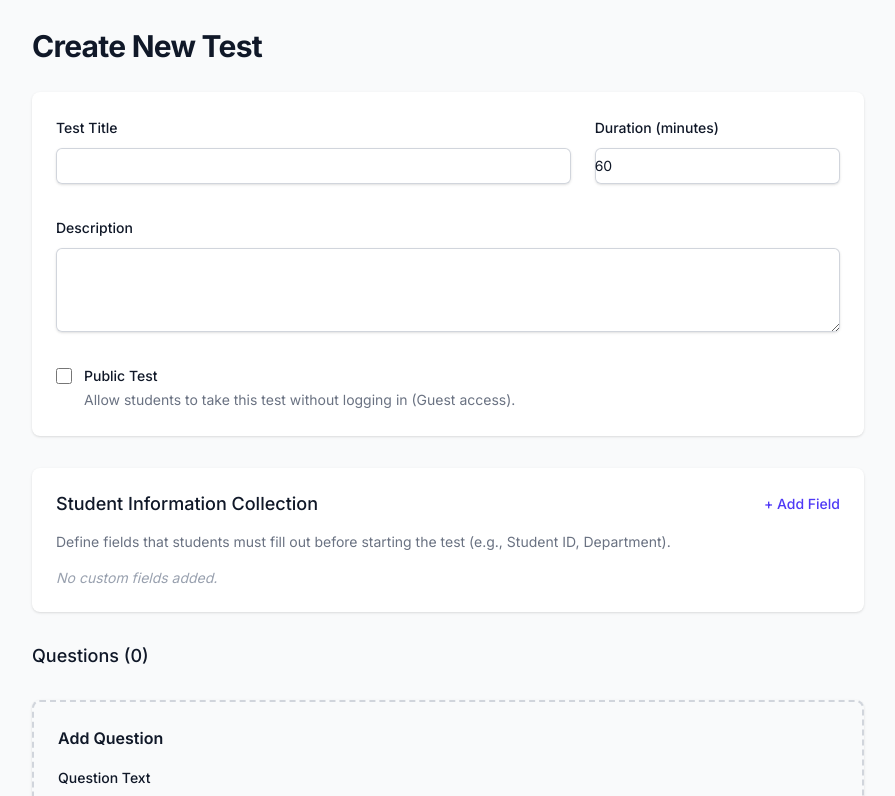
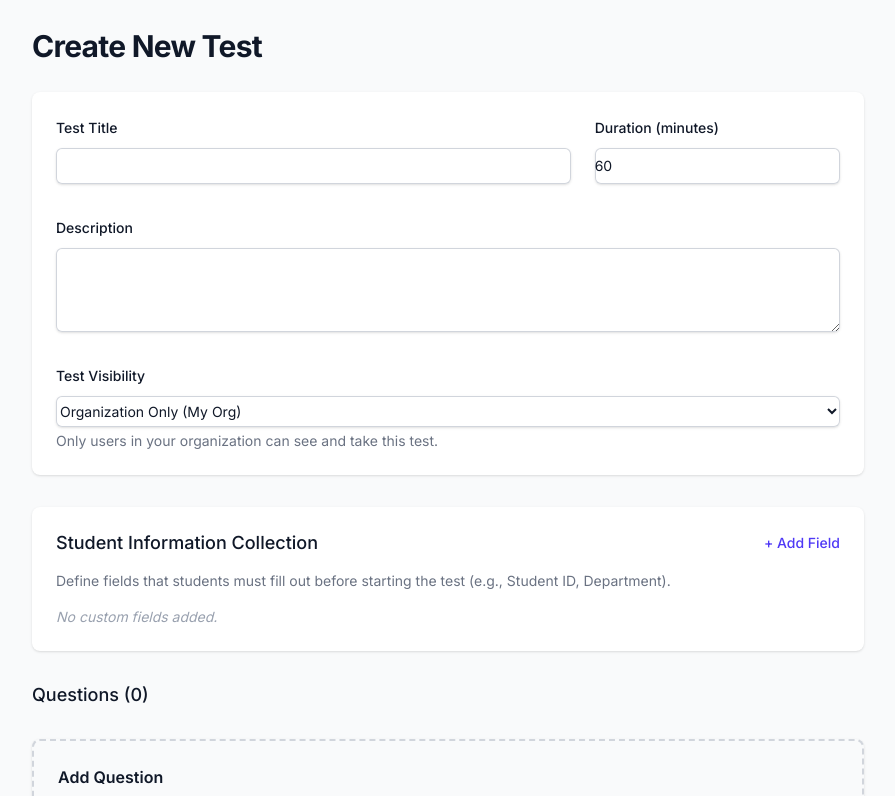
Before and after one commit to onojaonoja2/TestWise, a Next.js app: page /dashboard/create in a window 1280 px wide. Shown: the top 796 px of the page, without its empty margins (192-1087 px from the left). Built offline with nearby package versions, Linux system fonts and the light colour scheme.

Commit message:
Implement organization only and specific people (whitelist)

```diff
--- a/app/api/tests/[testId]/start/route.ts
+++ b/app/api/tests/[testId]/start/route.ts
@@ -14,16 +14,36 @@ export async function POST(
         const body = await req.json()
         const { bioData, guestInfo } = body
 
-        // Fetch test to check if public
-        const test = await prisma.test.findUnique({ where: { id: testId } })
+        // Fetch test to check visibility and permissions
+        const test = await prisma.test.findUnique({
+            where: { id: testId },
+            include: {
+                creator: { select: { organizationId: true } },
+                allowedUsers: { select: { email: true } }
+            }
+        })
         if (!test) return new NextResponse("Test not found", { status: 404 })
 
-        if (!session) {
-            if (!test.isPublic) {
+        // Access Control Logic
+        if (test.visibility === 'PUBLIC') {
+            if (!session && (!guestInfo?.name || !guestInfo?.email)) {
+                return new NextResponse("Guest name and email are required", { status: 400 })
+            }
+        } else {
+            // For ORGANIZATION and WHITELIST, session is required
+            if (!session) {
                 return new NextResponse("Unauthorized", { status: 401 })
             }
-            if (!guestInfo?.name || !guestInfo?.email) {
-                return new NextResponse("Guest name and email are required", { status: 400 })
+
+            if (test.visibility === 'ORGANIZATION') {
+                if (!session.user.organizationId || session.user.organizationId !== test.creator.organizationId) {
+                    return new NextResponse("Access restricted to organization members", { status: 403 })
+                }
+            } else if (test.visibility === 'WHITELIST') {
+                const isAllowed = test.allowedUsers.some(u => u.email === session.user.email)
+                if (!isAllowed) {
+                    return new NextResponse("Access denied. You are not on the whitelist.", { status: 403 })
+                }
             }
         }
 
--- a/app/api/tests/route.ts
+++ b/app/api/tests/route.ts
@@ -16,7 +16,7 @@ export async function POST(req: Request) {
 
     try {
         const body = await req.json()
-        const { title, description, duration, questions, bioDataFields, isPublic } = body
+        const { title, description, duration, questions, bioDataFields, visibility, allowedEmails } = body
 
         if (!title || !questions || questions.length === 0) {
             return new NextResponse("Title and at least one question are required", { status: 400 })
@@ -28,7 +28,7 @@ export async function POST(req: Request) {
                 description,
                 duration: parseInt(duration),
                 creatorId: session.user.id,
-                isPublic: isPublic || false,
+                visibility: visibility || 'ORGANIZATION',
                 bioDataFields: bioDataFields, // Save bio-data configuration
                 questions: {
                     create: questions.map((q: any) => ({
@@ -38,7 +38,12 @@ export async function POST(req: Request) {
                         options: q.options,
                         correctAnswer: q.correctAnswer
                     }))
-                }
+                },
+                allowedUsers: (visibility === 'WHITELIST' && allowedEmails && allowedEmails.length > 0) ? {
+                    create: allowedEmails.map((email: string) => ({
+                        email: email.trim()
+                    }))
+                } : undefined
             }
         })
 
--- a/app/dashboard/components/TestManagementButtons.tsx
+++ b/app/dashboard/components/TestManagementButtons.tsx
@@ -7,10 +7,10 @@ interface TestManagementButtonsProps {
     testId: string
     published: boolean
     archived: boolean
-    isPublic?: boolean
+    visibility: string
 }
 
-export default function TestManagementButtons({ testId, published, archived, isPublic }: TestManagementButtonsProps) {
+export default function TestManagementButtons({ testId, published, archived, visibility }: TestManagementButtonsProps) {
     const router = useRouter()
     const [loading, setLoading] = useState(false)
 
@@ -48,7 +48,7 @@ export default function TestManagementButtons({ testId, published, archived, isP
 
     return (
         <div className="flex space-x-2 text-sm items-center">
-            {isPublic && (
+            {visibility === 'PUBLIC' && (
                 <>
                     <button
                         onClick={copyLink}
--- a/app/dashboard/create/page.tsx
+++ b/app/dashboard/create/page.tsx
@@ -22,7 +22,8 @@ export default function CreateTestPage() {
     const [title, setTitle] = useState('')
     const [description, setDescription] = useState('')
     const [duration, setDuration] = useState(60)
-    const [isPublic, setIsPublic] = useState(false)
+    const [visibility, setVisibility] = useState('ORGANIZATION')
+    const [allowedEmails, setAllowedEmails] = useState('')
     const [questions, setQuestions] = useState<QuestionDraft[]>([])
     const [bioDataFields, setBioDataFields] = useState<BioDataField[]>([])
     const [submitting, setSubmitting] = useState(false)
@@ -80,6 +81,8 @@ export default function CreateTestPage() {
 
         setSubmitting(true)
         try {
+            const emailList = visibility === 'WHITELIST' ? allowedEmails.split(',').map(e => e.trim()).filter(e => e) : []
+
             const res = await fetch('/api/tests', {
                 method: 'POST',
                 headers: { 'Content-Type': 'application/json' },
@@ -87,7 +90,8 @@ export default function CreateTestPage() {
                     title,
                     description,
                     duration,
-                    isPublic,
+                    visibility,
+                    allowedEmails: emailList,
                     questions,
                     bioDataFields
                 })
@@ -173,25 +177,47 @@ export default function CreateTestPage() {
                             </div>
 
                             <div className="col-span-full">
-                                <div className="relative flex gap-x-3">
-                                    <div className="flex h-6 items-center">
-                                        <input
-                                            id="isPublic"
-                                            name="isPublic"
-                                            type="checkbox"
-                                            checked={isPublic}
-                                            onChange={(e) => setIsPublic(e.target.checked)}
-                                            className="h-4 w-4 rounded border-gray-300 text-indigo-600 focus:ring-indigo-600"
+                                <label htmlFor="visibility" className="block text-sm font-medium leading-6 text-gray-900">
+                                    Test Visibility
+                                </label>
+                                <div className="mt-2">
+                                    <select
+                                        id="visibility"
+                                        name="visibility"
+                                        value={visibility}
+                                        onChange={(e) => setVisibility(e.target.value)}
+                                        className="block w-full rounded-md border-0 py-1.5 text-gray-900 shadow-sm ring-1 ring-inset ring-gray-300 focus:ring-2 focus:ring-inset focus:ring-indigo-600 sm:text-sm sm:leading-6"
+                                    >
+                                        <option value="ORGANIZATION">Organization Only (My Org)</option>
+                                        <option value="PUBLIC">Public (Anyone with link)</option>
+                                        <option value="WHITELIST">Specific People (Whitelist)</option>
+                                    </select>
+                                </div>
+                                <p className="mt-1 text-sm text-gray-500">
+                                    {visibility === 'ORGANIZATION' && "Only users in your organization can see and take this test."}
+                                    {visibility === 'PUBLIC' && "Anyone with the link can take this test (Guest access allowed)."}
+                                    {visibility === 'WHITELIST' && "Only users with the specified emails can take this test."}
+                                </p>
+                            </div>
+
+                            {visibility === 'WHITELIST' && (
+                                <div className="col-span-full">
+                                    <label htmlFor="allowedEmails" className="block text-sm font-medium leading-6 text-gray-900">
+                                        Allowed Emails (comma separated)
+                                    </label>
+                                    <div className="mt-2">
+                                        <textarea
+                                            id="allowedEmails"
+                                            name="allowedEmails"
+                                            rows={3}
+                                            value={allowedEmails}
+                                            onChange={(e) => setAllowedEmails(e.target.value)}
+                                            placeholder="student1@example.com, student2@example.com"
+                                            className="block w-full rounded-md border-0 py-1.5 text-gray-900 shadow-sm ring-1 ring-inset ring-gray-300 placeholder:text-gray-400 focus:ring-2 focus:ring-inset focus:ring-indigo-600 sm:text-sm sm:leading-6"
                                         />
                                     </div>
-                                    <div className="text-sm leading-6">
-                                        <label htmlFor="isPublic" className="font-medium text-gray-900">
-                                            Public Test
-                                        </label>
-                                        <p className="text-gray-500">Allow students to take this test without logging in (Guest access).</p>
-                                    </div>
                                 </div>
-                            </div>
+                            )}
                         </div>
                     </div>
 
--- a/app/dashboard/page.tsx
+++ b/app/dashboard/page.tsx
@@ -41,7 +41,24 @@ export default async function Dashboard({ searchParams }: { searchParams: Promis
             archived: false, // Never show archived tests to students
             NOT: {
                 creatorId: session.user.id // Don't show own tests in "Available" list
-            }
+            },
+            OR: [
+                { visibility: 'PUBLIC' },
+                {
+                    visibility: 'ORGANIZATION',
+                    creator: {
+                        organizationId: session.user.organizationId
+                    }
+                },
+                {
+                    visibility: 'WHITELIST',
+                    allowedUsers: {
+                        some: {
+                            email: session.user.email
+                        }
+                    }
+                }
+            ]
         },
         orderBy: {
             createdAt: 'desc'
@@ -144,9 +161,19 @@ export default async function Dashboard({ searchParams }: { searchParams: Promis
                                                                         Archived
                                                                     </p>
                                                                 )}
-                                                                {test.isPublic && (
+                                                                {test.visibility === 'PUBLIC' && (
                                                                     <p className="inline-flex rounded-full bg-blue-100 px-2 text-xs font-semibold leading-5 text-blue-800">
                                                                         Public
+                                                                    </p>
+                                                                )}
+                                                                {test.visibility === 'ORGANIZATION' && (
+                                                                    <p className="inline-flex rounded-full bg-purple-100 px-2 text-xs font-semibold leading-5 text-purple-800">
+                                                                        Org Only
+                                                                    </p>
+                                                                )}
+                                                                {test.visibility === 'WHITELIST' && (
+                                                                    <p className="inline-flex rounded-full bg-orange-100 px-2 text-xs font-semibold leading-5 text-orange-800">
+                                                                        Whitelist
                                                                     </p>
                                                                 )}
                                                             </div>
@@ -180,7 +207,7 @@ export default async function Dashboard({ searchParams }: { searchParams: Promis
                                                                         testId={test.id}
                                                                         published={test.published}
                                                                         archived={test.archived}
-                                                                        isPublic={test.isPublic}
+                                                                        visibility={test.visibility}
                                                                     />
                                                                 </div>
                                                             </div>
```
Also changed, not shown: 1 other file (tests, documents, lock files or other folders).
